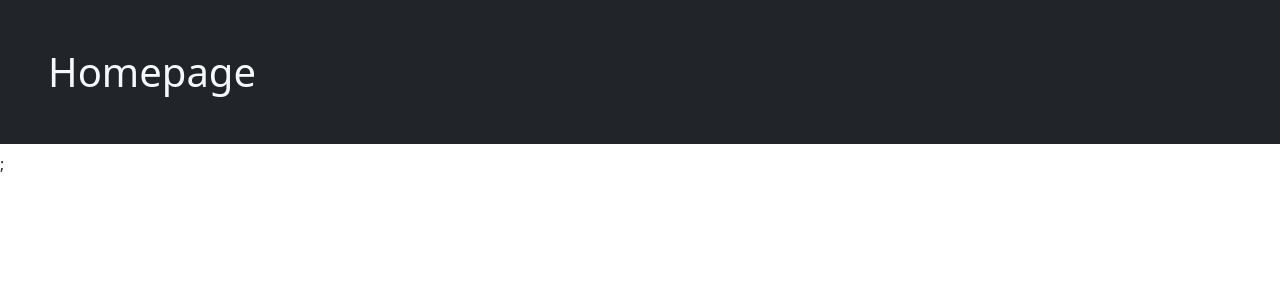
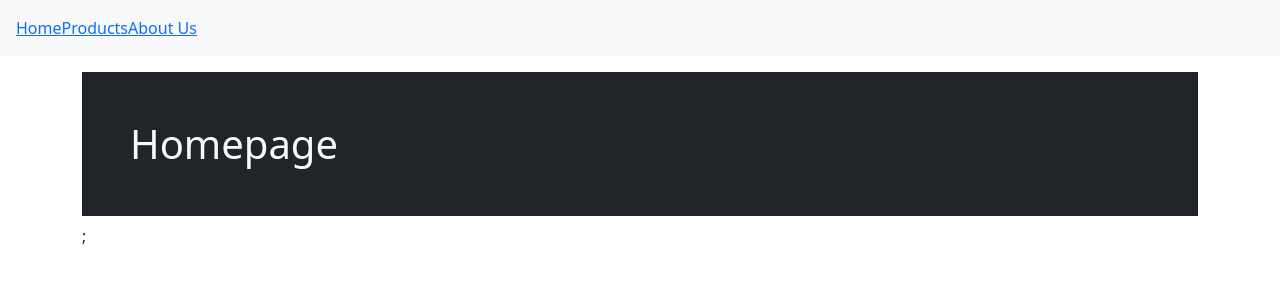
Before and after one commit to gabriele-chiocca/react-router, a React (Vite) app: page / in a window 1280 px wide. Shown: the top 300 px of the page. Built offline with nearby package versions, Linux system fonts and the light colour scheme.

Commit message:
function of navbar

```diff
--- a/src/App.jsx
+++ b/src/App.jsx
@@ -5,15 +5,18 @@ import { BrowserRouter, Routes, Route } from 'react-router-dom';
 import HomePage from './pages/HomePage';
 import AboutUsPage from './pages/AboutUsPage';
 import ProductsPage from './pages/ProductsPage';
+import DefaultLayout from './layouts/DefaultLayout';
 
 function App() {
   return (
     <>
       <BrowserRouter>
         <Routes>
-          <Route path="/" Component={HomePage} />
-          <Route path="/AboutUs" Component={AboutUsPage} />
-          <Route path="/Products" Component={ProductsPage} />
+          <Route Component={DefaultLayout}>
+            <Route path="/" Component={HomePage} />
+            <Route path="/About-us" Component={AboutUsPage} />
+            <Route path="/Products" Component={ProductsPage} />
+          </Route>
         </Routes>
       </BrowserRouter>
     </>
--- a/src/components/header.jsx
+++ b/src/components/header.jsx
@@ -6,7 +6,7 @@ export default function Header() {
       <header className="bg-light mb-3 p-3 d-flex">
         <NavLink to="/">Home</NavLink>
         <NavLink to="/products">Products</NavLink>
-        <NavLink to="/about-us">About Us</NavLink>
+        <NavLink to="/About-us">About Us</NavLink>
       </header>
     </>
   );
--- a/src/layouts/DefaultLayout.jsx
+++ b/src/layouts/DefaultLayout.jsx
@@ -1,7 +1,7 @@
 import Header from '../components/header';
 import { Outlet } from 'react-router-dom';
 
-export default function DefaultLayour() {
+export default function DefaultLayout() {
   return (
     <>
       <Header></Header>
```
